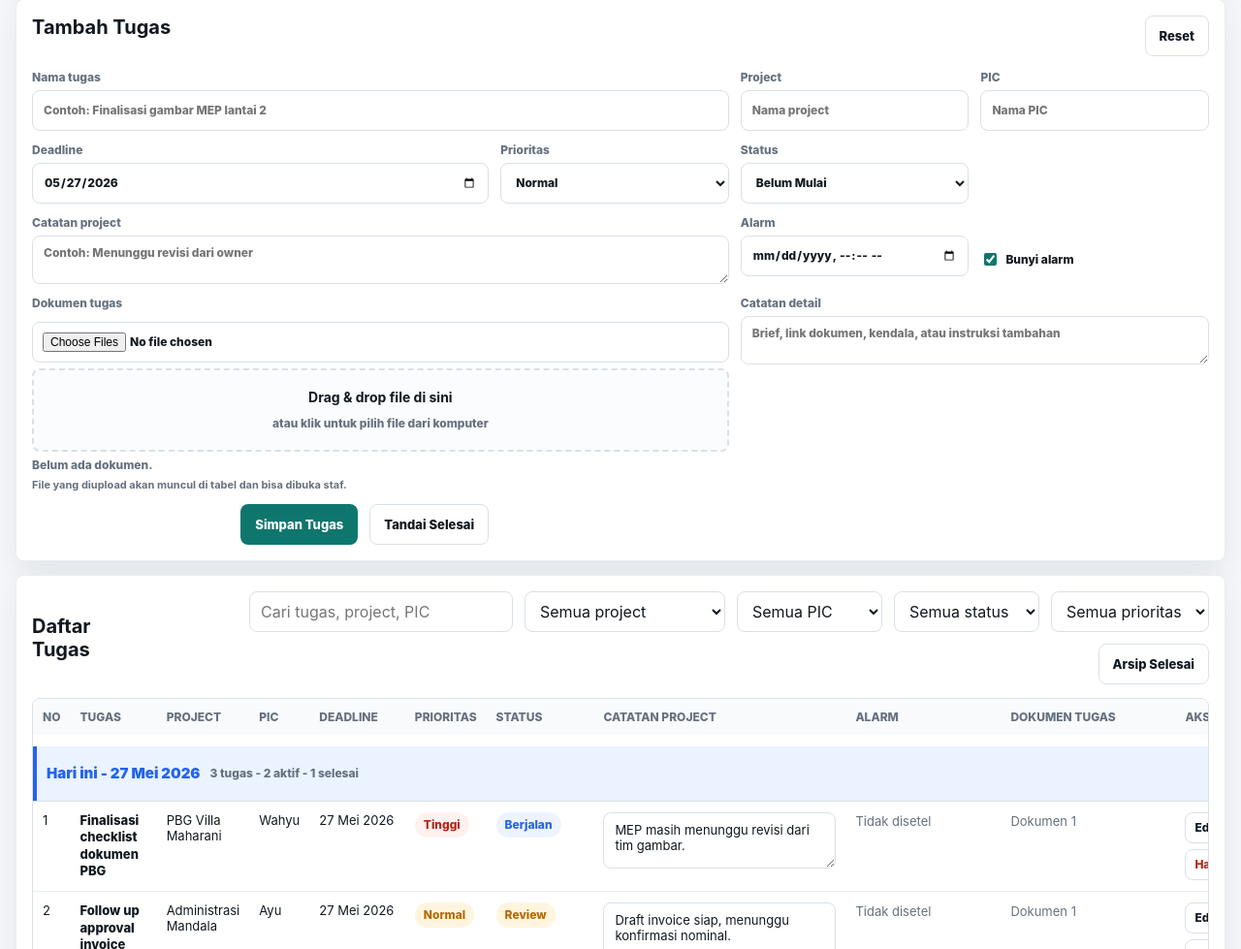
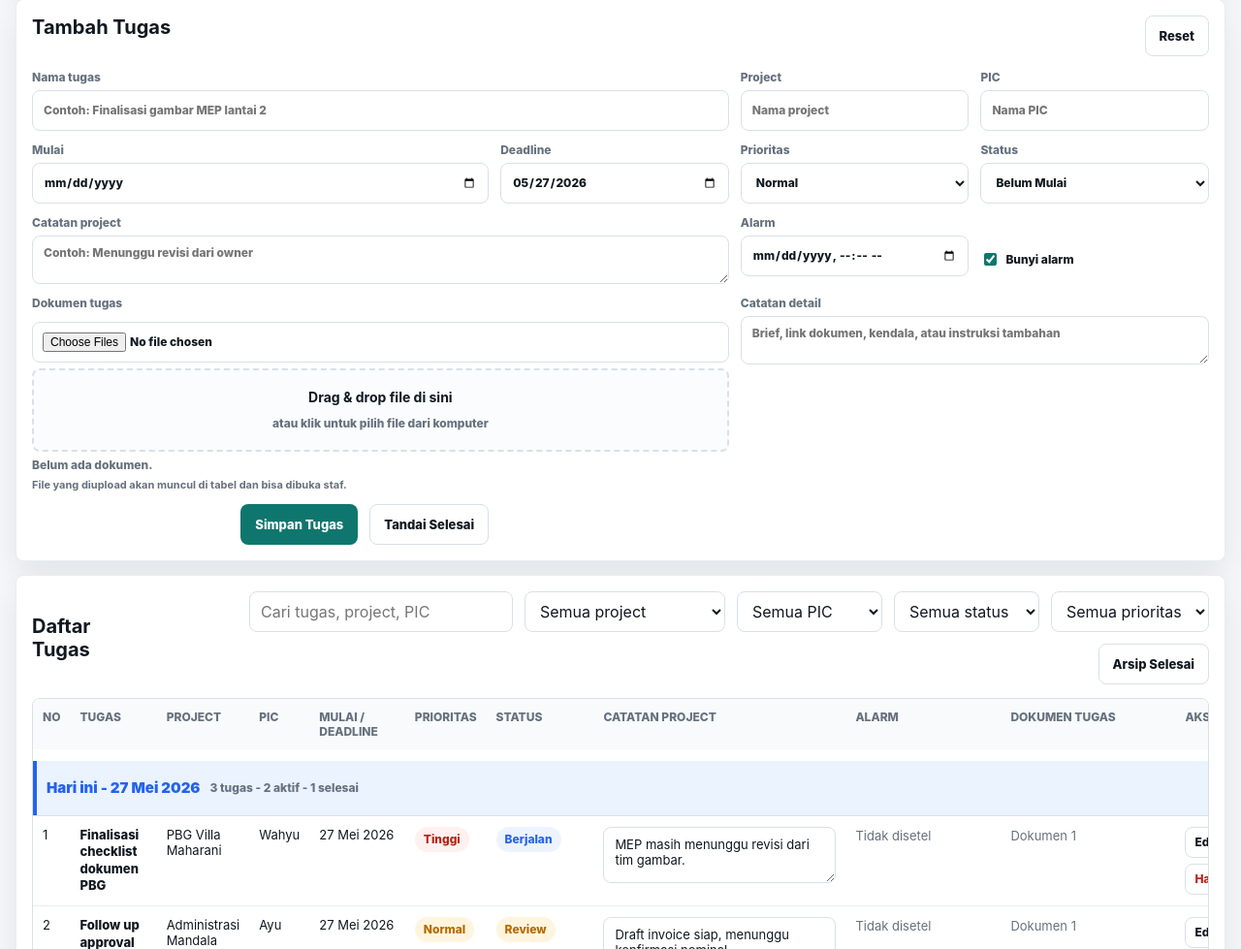
Before and after one commit to ekarahadian7/Mandala-Project, a website: page index.html in a window 1280 px wide. Shown: the part 228-1207 px from the top of the page at 97% size. Drawn offline with Linux system fonts and the light colour scheme; no server answers.

Commit message:
Add task start date field

```diff
--- a/index.html
+++ b/index.html
@@ -59,6 +59,10 @@
             PIC
             <input id="taskAssignee" list="teamOptions" required placeholder="Nama PIC">
             <datalist id="teamOptions"></datalist>
+          </label>
+          <label>
+            Mulai
+            <input id="taskStartDate" type="date" required>
           </label>
           <label>
             Deadline
@@ -150,7 +154,7 @@
                 <th>Tugas</th>
                 <th>Project</th>
                 <th>PIC</th>
-                <th>Deadline</th>
+                <th>Mulai / Deadline</th>
                 <th>Prioritas</th>
                 <th>Status</th>
                 <th>Catatan Project</th>
```
